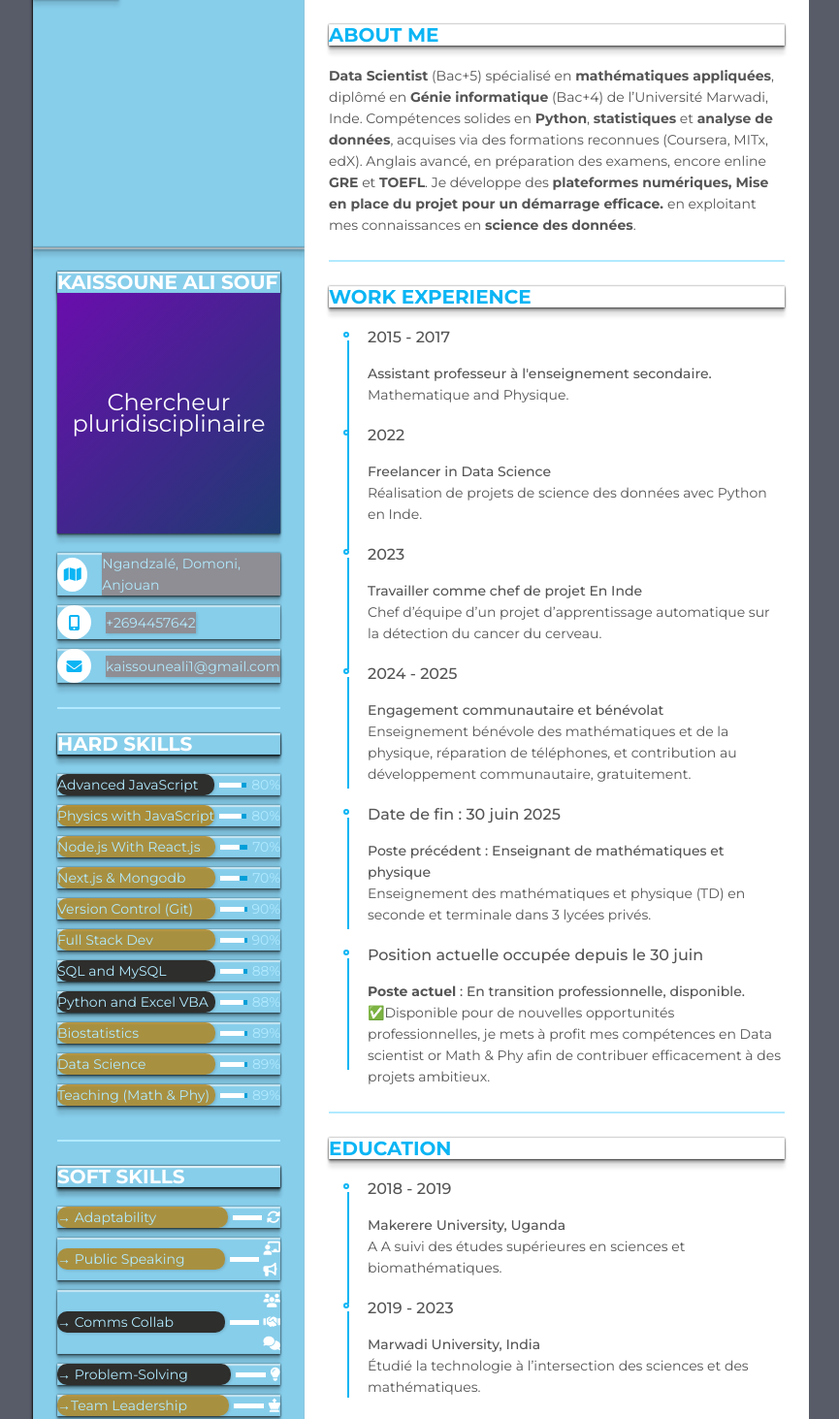
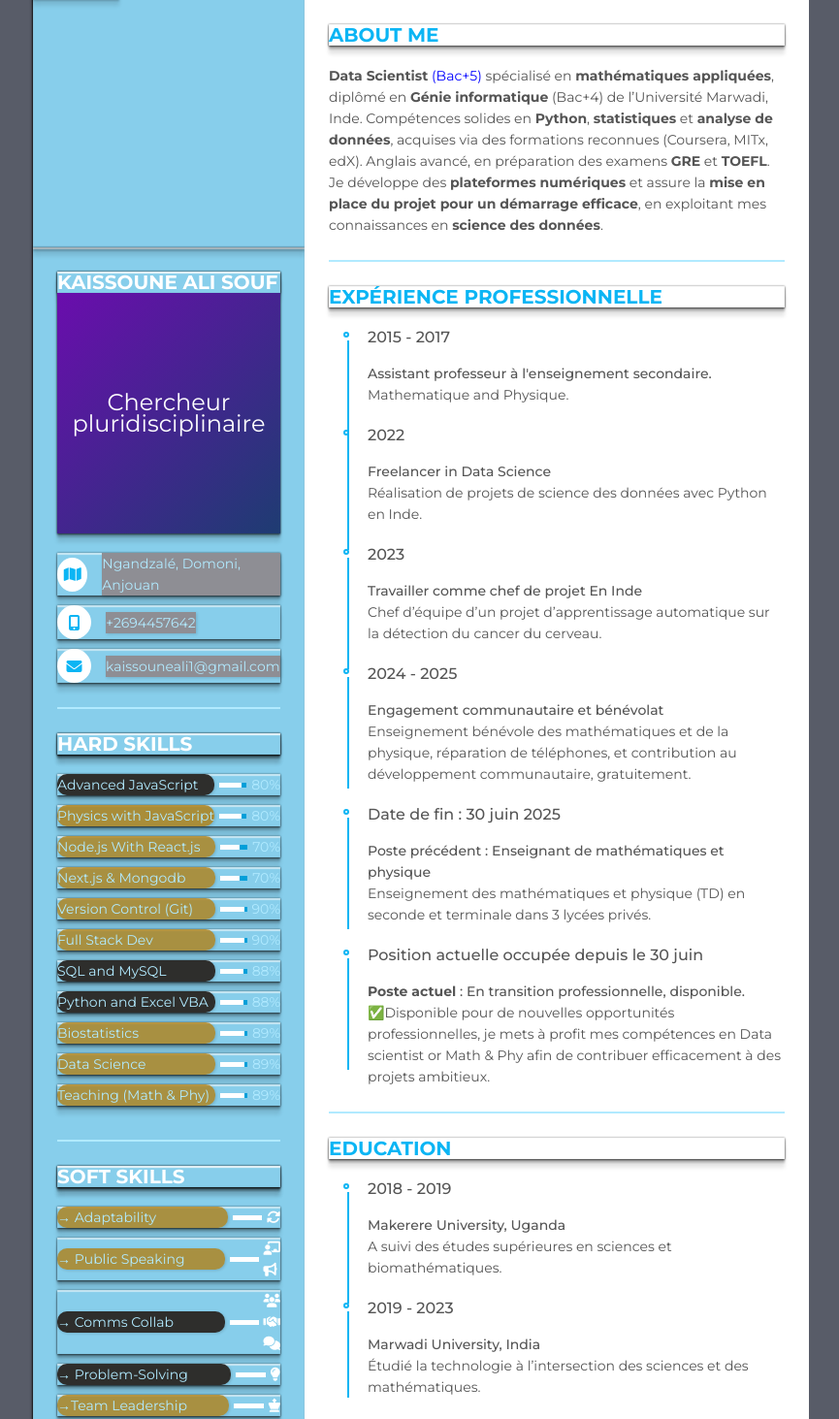
Before and after one commit to Kyle-Leads/CV-, a plain HTML site: page index.html in a window 1280 px wide. Shown: the part 75-1538 px from the top of the page at 97% size, without its empty margins (206-1071 px from the left). Drawn offline with Linux system fonts and the light colour scheme.

Commit message:
Update index.html

```diff
--- a/index.html
+++ b/index.html
@@ -252,23 +252,15 @@
         <div class="title">
            <p class="bold">About Me</p>
          </div>
-         <p>
-         <p><strong>Data Scientist</strong> (Bac+5) spécialisé en <strong>mathématiques appliquées</strong>, diplômé en <strong>
-             Génie informatique</strong> (Bac+4) de l’Université Marwadi, Inde. Compétences solides en <strong>Python</strong>, <strong>statistiques</strong>
-             et <strong>analyse de données</strong>, acquises via des formations reconnues (Coursera, MITx, edX). Anglais avancé, en préparation des examens, encore enline
-             <strong>GRE</strong> et <strong>TOEFL</strong>. Je développe des <strong>plateformes numériques, Mise en place du projet pour un démarrage efficace.
+        <p>
+  <strong>Data Scientist</strong> <span style="color:blue;">(Bac+5)</span> spécialisé en <strong>mathématiques appliquées</strong>, diplômé en <strong>Génie informatique</strong> (Bac+4) de l’Université Marwadi, Inde. Compétences solides en <strong>Python</strong>, <strong>statistiques</strong> et <strong>analyse de données</strong>, acquises via des formations reconnues (Coursera, MITx, edX). Anglais avancé, en préparation des examens <strong>GRE</strong> et <strong>TOEFL</strong>. Je développe des <strong>plateformes numériques</strong> et assure la <strong>mise en place du projet pour un démarrage efficace</strong>, en exploitant mes connaissances en <strong>science des données</strong>.
+</p>
 
- </strong> en exploitant mes connaissances en <strong>science des données</strong>.
-
-
-
-
-         </p>
 
     </div>
     <div class="resume_item resume_work">
         <div class="title">
-           <p class="bold">Work Experience</p>
+           <p class="bold">Expérience professionnelle</p>
          </div>
         <ul>
             <li>
@@ -327,7 +319,7 @@
                 <div class="date">2018 - 2019</div>
                 <div class="info">
                      <p class="semi-bold">Makerere University, Uganda</p>
-                     <p>A A suivi des études supérieures en sciences et biomathématiques. </p>
+                     <p> A suivi des études supérieures en sciences et biomathématiques. </p>
                 </div>
             </li>
             <li>
```
